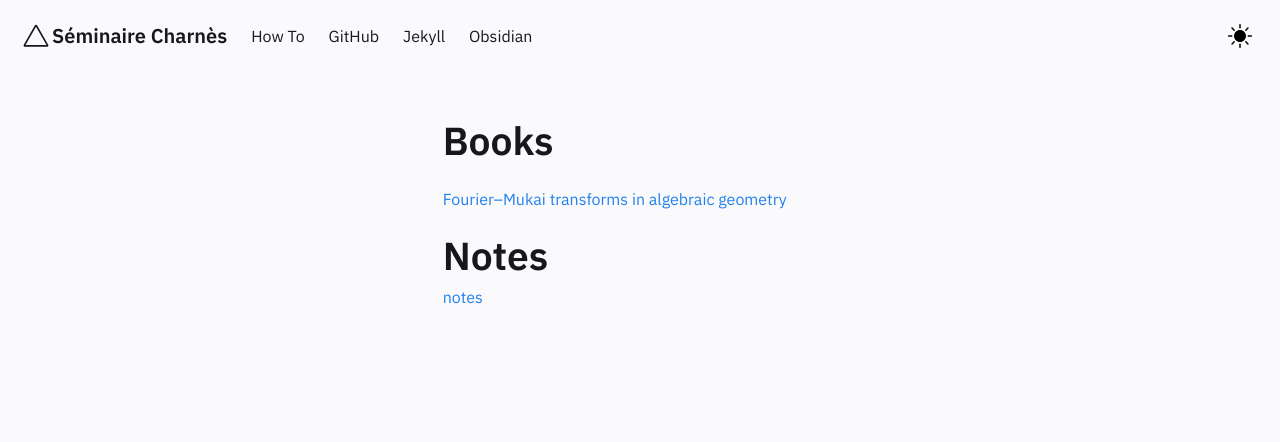
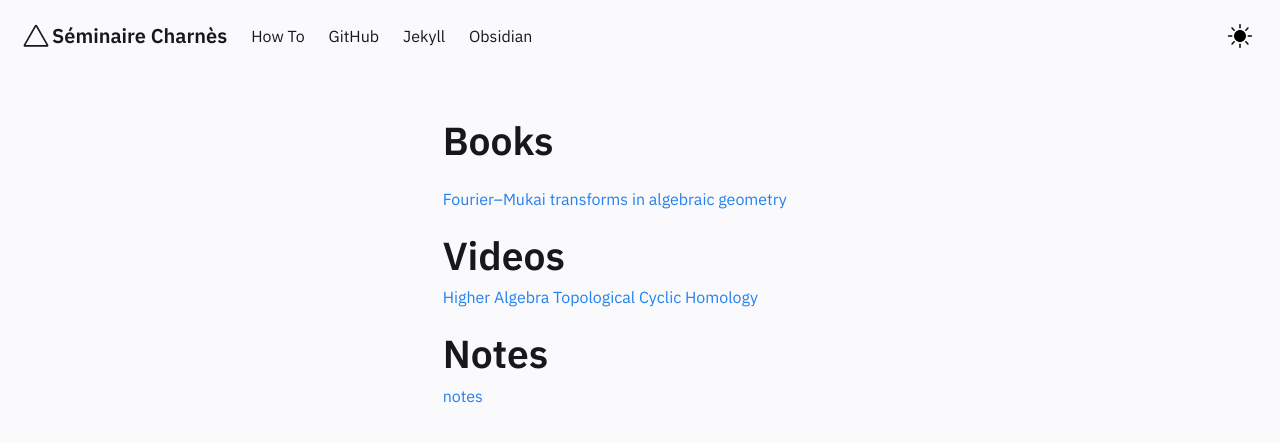
Before and after one commit to runxg/runxg.github.io, a Jekyll site: the page built from pages/index.md, in a window 1280 px wide. Shown: the top 442 px of the page. Built offline with Jekyll 4.4.1, drawn with Linux system fonts in a browser that asks for light colours.

Commit message:
Update Homepage.html

```diff
--- a/_includes/Homepage.html
+++ b/_includes/Homepage.html
@@ -11,6 +11,15 @@
         </ol>
         </details>
     </p>
+
+    <p>
+    <h1>Videos</h1>
+    <a href="https://youtube.com/playlist?list=PLsmqTkj4MGTDenpj574aSvIRBROwCugoB">
+            Higher Algebra </a>
+    <a href="https://youtube.com/playlist?list=PLsmqTkj4MGTB8pNGvW0iuKUFmBlOSke-C">
+            Topological Cyclic Homology </a>
+    </p>
+
     <p>
     <h1>Notes</h1>
     <a href="../notes">notes </a>
```
